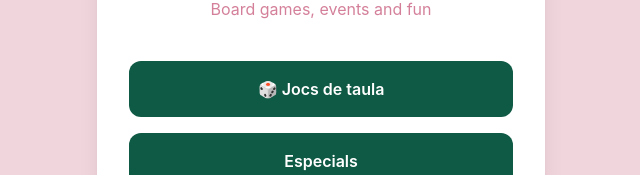
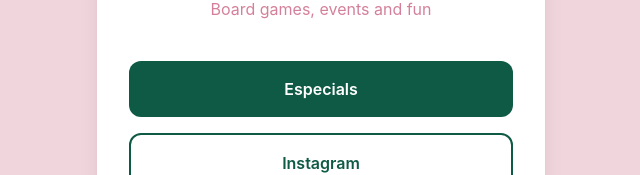
Before and after one commit to natalia-disseny/hagrids-cafe, a Vue app: page /specials in a window 1280 px wide. Shown: the part 403-578 px from the top of the page, without its empty margins (319-959 px from the left). Built offline with nearby package versions, Linux system fonts and the light colour scheme.

Commit message:
Repo renamed

```diff
--- a/src/views/HomeView.vue
+++ b/src/views/HomeView.vue
@@ -1,11 +1,11 @@
 <template>
   <div class="mt-10 flex flex-col gap-4">
-    <RouterLink
+    <!-- <RouterLink
       to="/jocs-de-taula"
       class="rounded-xl bg-hagrids-green text-white py-4 text-center font-semibold hover:bg-hagrids-green-lighter transition"
     >
       🎲 Jocs de taula
-    </RouterLink>
+    </RouterLink> -->
 
     <RouterLink
       to="/specials"
--- a/vite.config.ts
+++ b/vite.config.ts
@@ -8,7 +8,7 @@ import vueDevTools from 'vite-plugin-vue-devtools'
 
 // https://vite.dev/config/
 export default defineConfig({
-  base: '/hagrids-front/',
+  base: '/hagrids-cafe/',
   plugins: [vue(), vueJsx(), vueDevTools(), tailwindcss()],
   resolve: {
     alias: {
```
